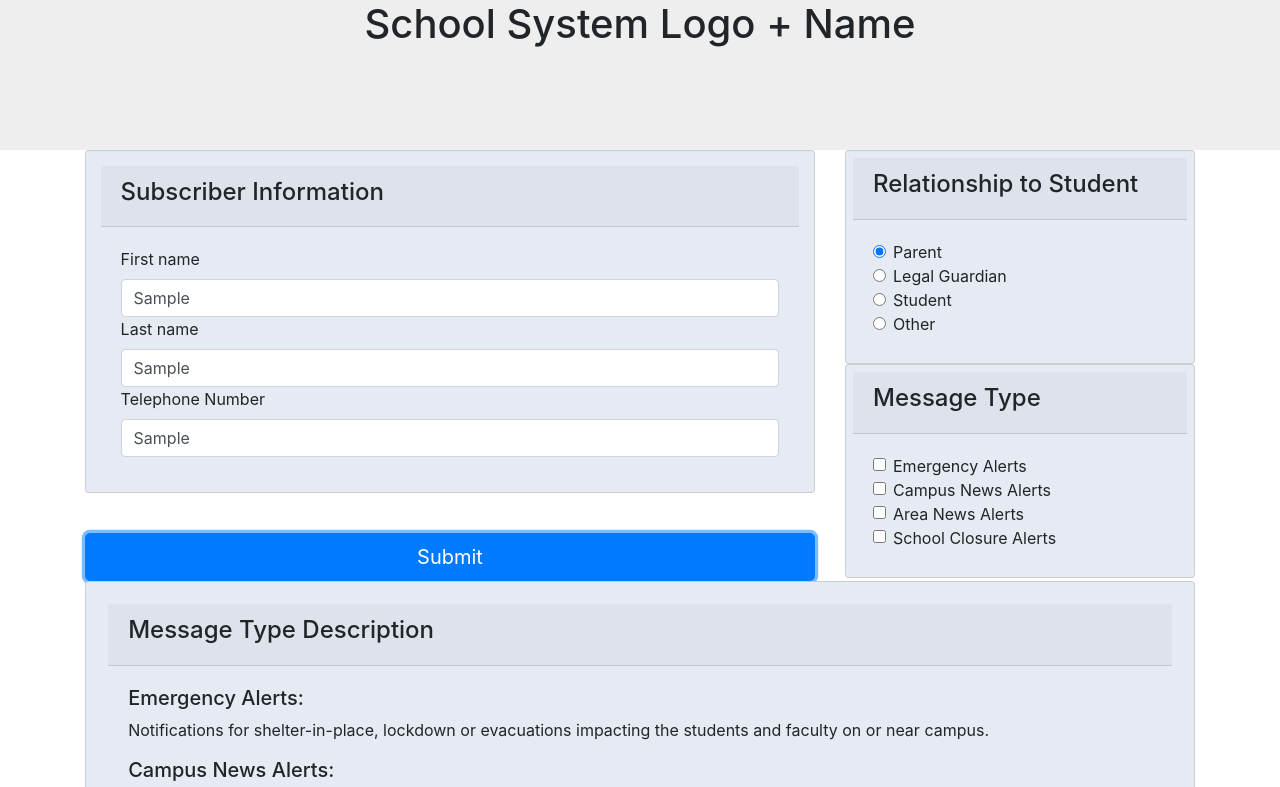
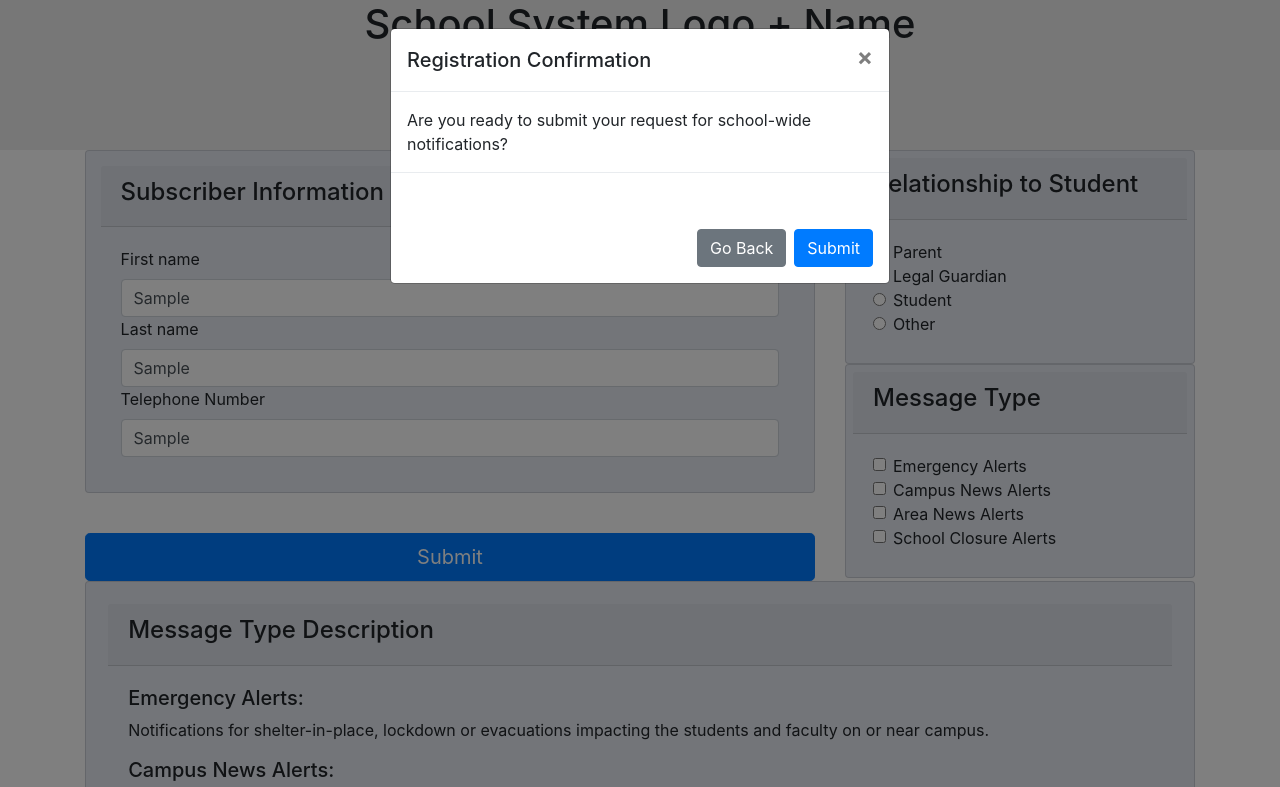
Before and after one commit to johnisabella/Heads-Up, a website: page public/registration.html in a window 1280 px wide. Both pictures are taken after typing "Sample", "Sample", "Sample" into the empty fields and a click on the button "Submit". Shown: the top 787 px of the page. Drawn offline with nearby package versions, Linux system fonts and the light colour scheme; no server answers.

Commit message:
modal added to registration page

```diff
--- a/public/assets/javascript/app.js
+++ b/public/assets/javascript/app.js
@@ -1,4 +1,4 @@
-$("#Submit").click(function(event) {
+$("#finalRegistrationSubmit").click(function(event) {
   event.preventDefault();
 
   //variables to hold initial data
--- a/public/registration.html
+++ b/public/registration.html
@@ -37,8 +37,30 @@
               </div><!--End of form-row-->
             </div><!-- End of card-body-->
           </div><!-- End of card -->
-          <button type="submit" class="btn btn-primary btn-lg btn-block" id="Submit">Submit</button>
+          <button type="submit" class="btn btn-primary btn-lg btn-block" id="Submit" data-toggle="modal" data-target="#registrationModal">Submit</button>
         </div><!-- End of col-8 -->
+
+<!--Modal for User Registration Confirmation-->
+<div class="modal fade" id="registrationModal" tabindex="-1" role="dialog" aria-labelledby="exampleModalLabel" aria-hidden="true">
+  <div class="modal-dialog" role="document">
+    <div class="modal-content">
+      <div class="modal-header">
+        <h5 class="modal-title" id="exampleModalLabel">Registration Confirmation</h5>
+        <button type="button" class="close" data-dismiss="modal" aria-label="Close">
+          <span aria-hidden="true">&times;</span>
+        </button>
+      </div>
+      <div class="modal-body">
+        Are you ready to submit your request for school-wide notifications?
+      </div>
+      <div class="modal-footer">
+        <button type="button" class="btn btn-secondary" data-dismiss="modal">Go Back</button>
+        <button type="button" class="btn btn-primary" id="finalRegistrationSubmit">Submit</button>
+      </div>
+    </div>
+  </div>
+</div>
+
 
         <div class="col-4">
           <div class="card">
```
